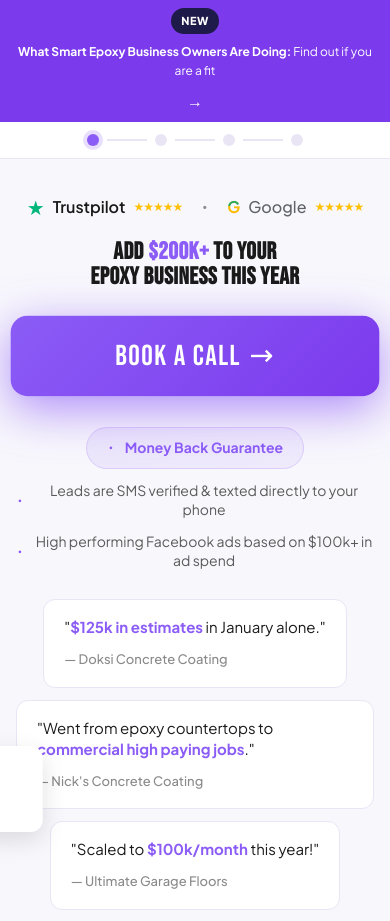
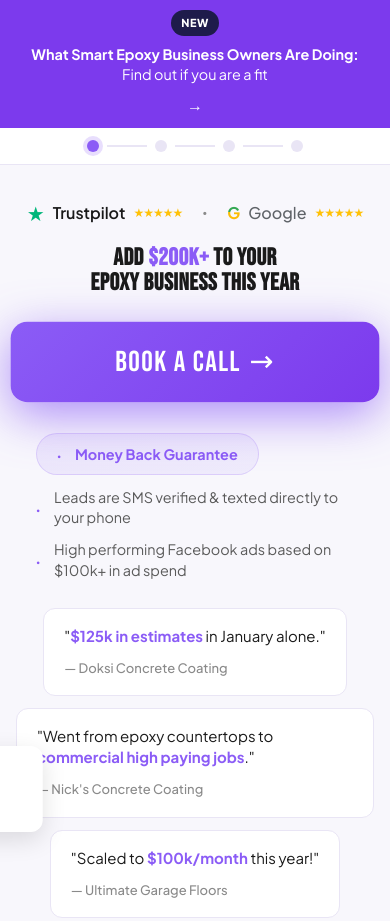
Before and after one commit to Admedic1/Concretemarketingpros, a plain HTML site: page index.html in a window 390 px wide. Shown: the top 921 px of the page. Drawn offline with Linux system fonts and the light colour scheme; a script that the page names is missing.

Commit message:
Improve mobile styles for bullets and banner

```diff
--- a/styles.css
+++ b/styles.css
@@ -107,12 +107,13 @@ body {
 
 @media (max-width: 480px) {
     .top-banner {
-        padding: 8px 16px;
+        padding: 10px 16px;
         gap: 8px;
     }
 
     .banner-text {
-        font-size: 0.75rem;
+        font-size: 0.9rem;
+        line-height: 1.4;
     }
 }
 
@@ -361,7 +362,17 @@ body {
 
 @media (max-width: 600px) {
     .benefit-item {
-        font-size: 0.875rem;
+        font-size: 0.9rem;
+        text-align: left;
+    }
+
+    .benefits-list {
+        align-items: flex-start;
+        padding: 0 20px;
+    }
+
+    .benefit-icon {
+        margin-top: 6px;
     }
 }
 
```
Also changed, not shown: 1 other file.
